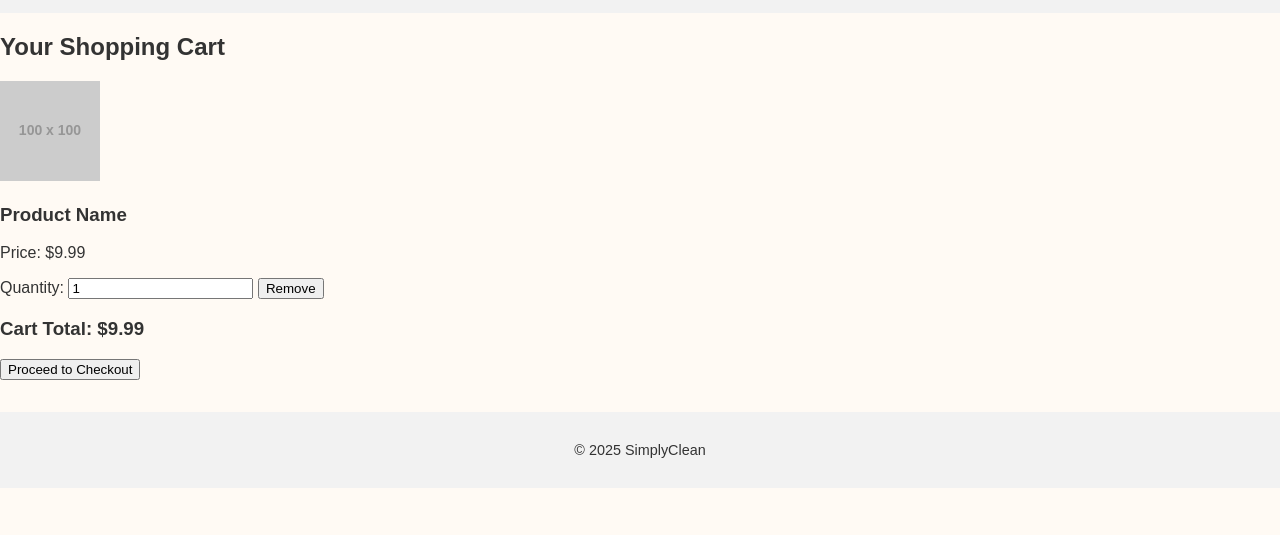
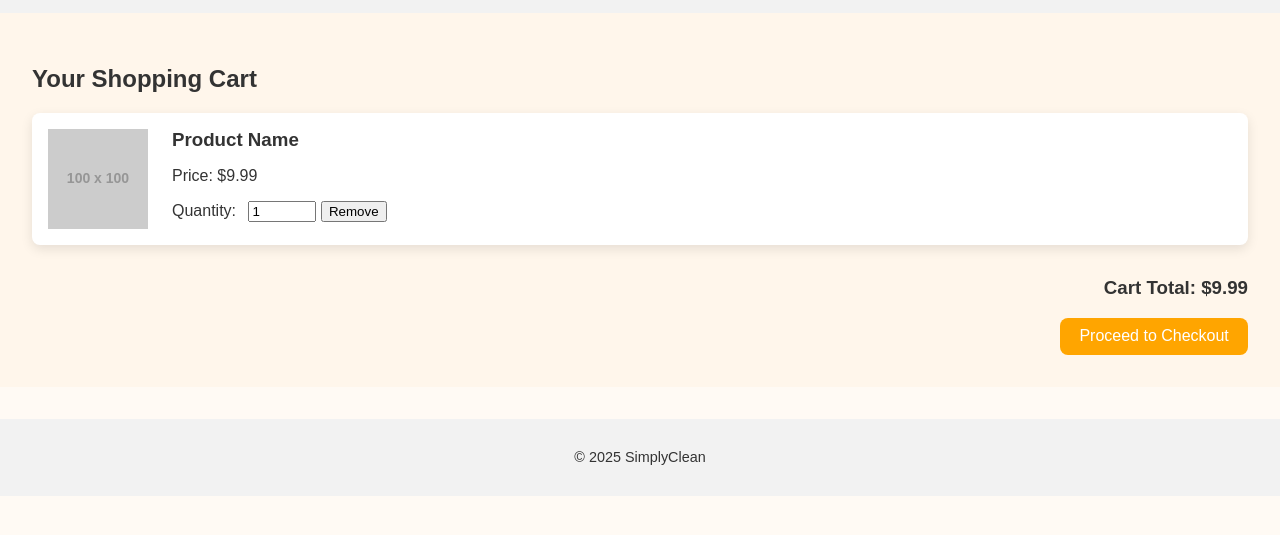
Before and after one commit to deanbong/ui-assignment3, a plain HTML site: page cart.html in a window 1280 px wide. Shown: the part 65-600 px from the top of the page. Drawn offline with Linux system fonts and the light colour scheme; placeholder pictures from the web are drawn by us.

Commit message:
Update product and style layout

```diff
--- a/css/style.css
+++ b/css/style.css
@@ -275,3 +275,52 @@ footer {
     text-align: center;
   }
 }
+/* --- cart page --- */
+.cart-page {
+  padding: 2rem;
+  background-color: #fff6eb;
+}
+
+.cart-item {
+  display: flex;
+  gap: 1.5rem;
+  margin-bottom: 2rem;
+  background: white;
+  padding: 1rem;
+  border-radius: 8px;
+  box-shadow: 0 4px 12px rgba(0, 0, 0, 0.1);
+}
+
+.cart-item img {
+  width: 100px;
+  height: 100px;
+  object-fit: cover;
+}
+
+.item-details {
+  flex: 1;
+}
+
+.item-details h3 {
+  margin: 0 0 0.5rem;
+}
+
+.item-details input {
+  width: 60px;
+  margin-left: 0.5rem;
+}
+
+.cart-summary {
+  text-align: right;
+  margin-top: 2rem;
+}
+
+.cart-summary button {
+  background-color: orange;
+  border: none;
+  padding: 0.6rem 1.2rem;
+  color: white;
+  border-radius: 8px;
+  font-size: 1rem;
+  cursor: pointer;
+}
```
Also changed, not shown: product.html (+1 -1 lines).
